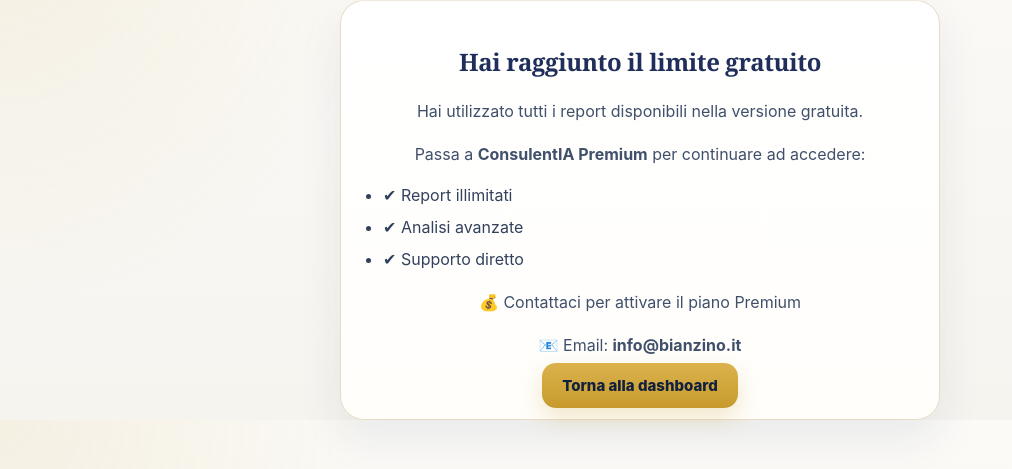
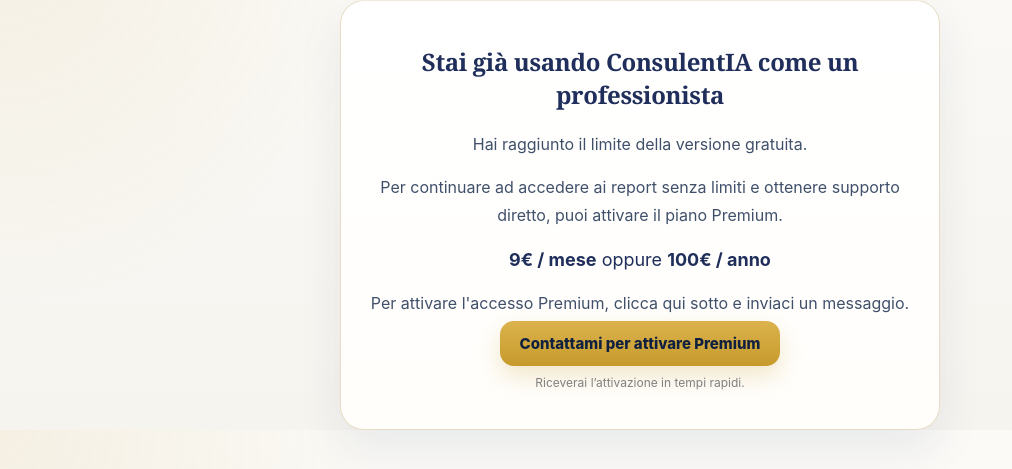
Before and after one commit to bianzino-svg/consulentia-ai, a FastAPI app: template templates/limit.html in a window 1280 px wide. Shown: the part 80-549 px from the top of the page, without its empty margins (0-1012 px from the left). Run offline with FastAPI, Linux system fonts and the light colour scheme; the template is opened without the code that fills it, so the values that code supplies are empty.

Commit message:
Update limit.html

```diff
--- a/templates/limit.html
+++ b/templates/limit.html
@@ -3,31 +3,32 @@
 
 <section class="card" style="text-align:center; max-width:600px; margin:auto;">
 
-  <h1>Hai raggiunto il limite gratuito</h1>
+  <h1>Stai già usando ConsulentIA come un professionista</h1>
 
   <p>
-    Hai utilizzato tutti i report disponibili nella versione gratuita.
+    Hai raggiunto il limite della versione gratuita.
   </p>
 
   <p>
-    Passa a <strong>ConsulentIA Premium</strong> per continuare ad accedere:
+    Per continuare ad accedere ai report senza limiti e ottenere supporto diretto,
+    puoi attivare il piano Premium.
   </p>
 
-  <ul style="text-align:left;">
-    <li>✔ Report illimitati</li>
-    <li>✔ Analisi avanzate</li>
-    <li>✔ Supporto diretto</li>
-  </ul>
+  <div style="margin:20px 0; font-size:18px;">
+    <strong>9€ / mese</strong> oppure <strong>100€ / anno</strong>
+  </div>
 
-  <p style="margin-top:20px;">
-    💰 Contattaci per attivare il piano Premium
+  <p>
+    Per attivare l'accesso Premium, clicca qui sotto e inviaci un messaggio.
   </p>
 
-  <p>
-    📧 Email: <strong>info@bianzino.it</strong>
+  <a href="mailto:info@bianzino.it" class="btn">
+    Contattami per attivare Premium
+  </a>
+
+  <p style="margin-top:20px; font-size:12px; color:gray;">
+    Riceverai l’attivazione in tempi rapidi.
   </p>
-
-  <a href="/app/dashboard" class="btn">Torna alla dashboard</a>
 
 </section>
 
```
